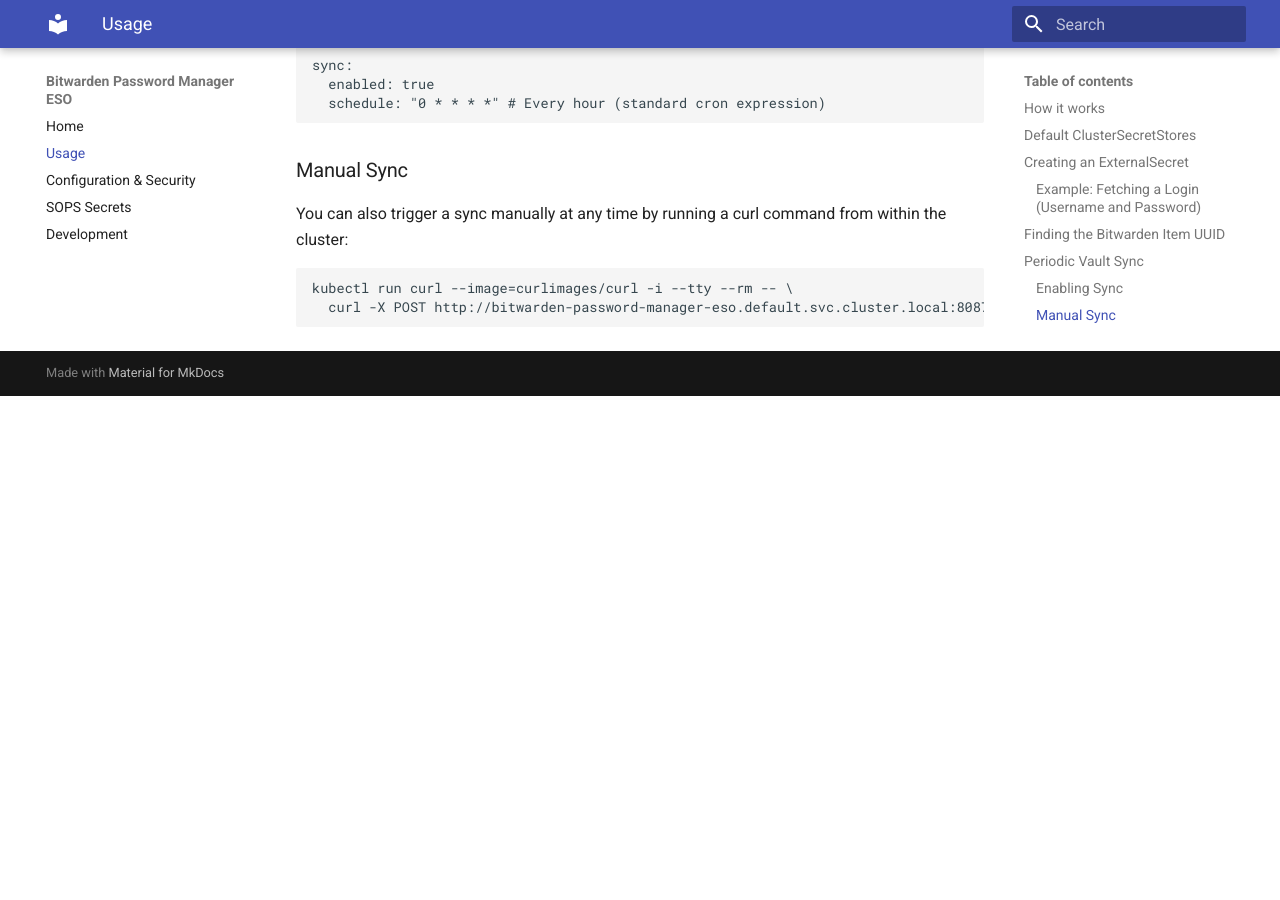
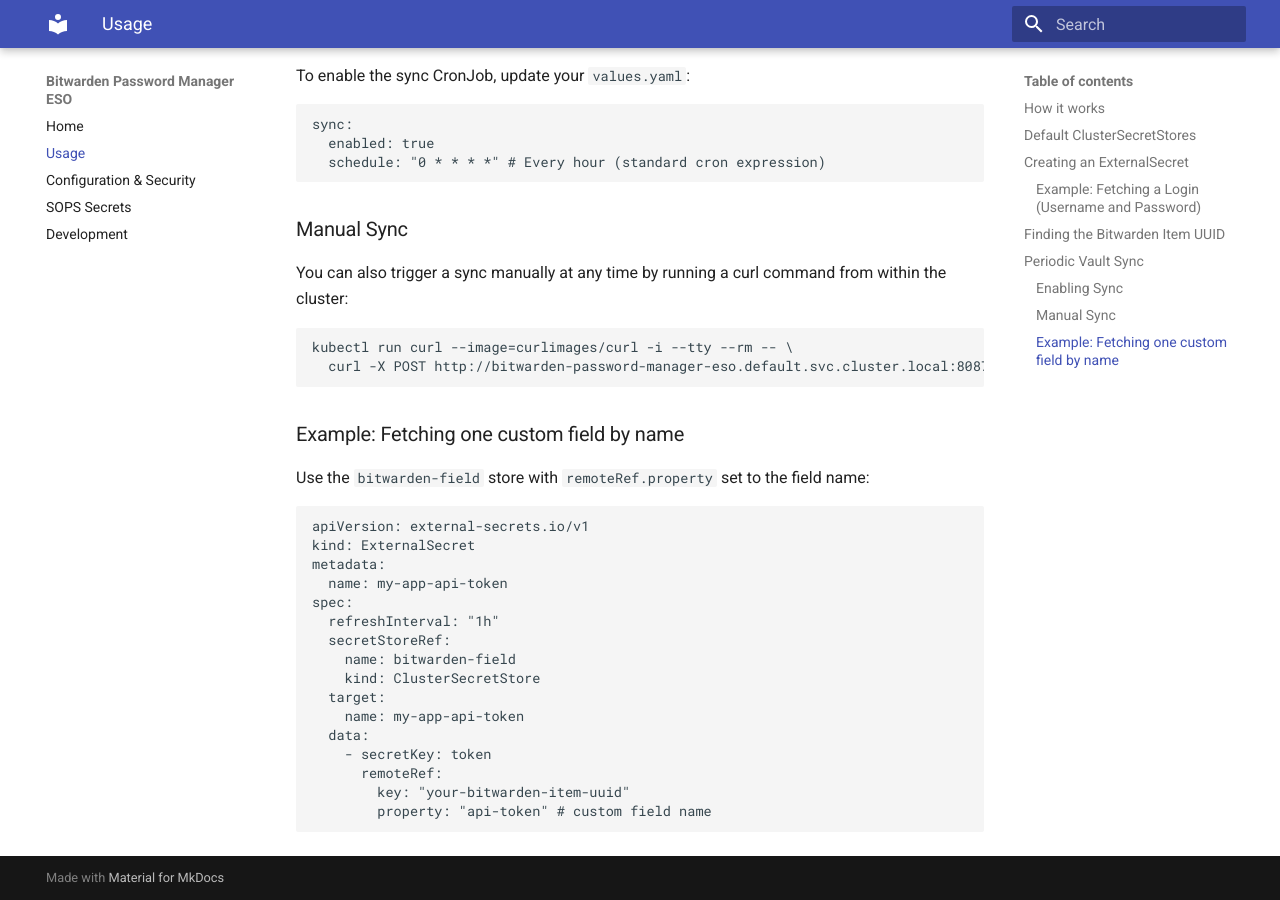
Before and after one commit to user-cube/bitwarden-password-manager-eso, an MkDocs documentation site: the page built from docs/usage.md, in a window 1280 px wide and 900 px high, scrolled down 2185 px. Built offline with MkDocs 1.6.1 and Material for MkDocs 9.7.7, drawn with Linux system fonts in a browser that asks for light colours; before the commit the page ends 2581 px from its top, so only the background shows below that; some of the changed text lies outside the part shown.

Commit message:
feat: disable bw serve origin protection by default and add bitwarden-field store (#17)
Co-authored-by: devopsbuddyapp[bot] <devopsbuddyapp[bot]@users.noreply.github.com>

````diff
--- a/docs/usage.md
+++ b/docs/usage.md
@@ -12,7 +12,8 @@ By default, the chart creates the following `ClusterSecretStore` resources:
 
 - `bitwarden-login`: For fetching usernames.
 - `bitwarden-password`: For fetching passwords.
-- `bitwarden-fields`: For fetching custom fields.
+- `bitwarden-fields`: For fetching custom fields (ESO keeps only the first element of an array result, so this returns just the first field).
+- `bitwarden-field`: For fetching one custom field by name (see below).
 - `bitwarden-notes`: For fetching notes.
 - `bitwarden-attachments`: For fetching attachments.
 - `bitwarden-ssh-private-key`: For fetching the private key of an SSH Key item.
@@ -93,3 +94,26 @@ You can also trigger a sync manually at any time by running a curl command from
 kubectl run curl --image=curlimages/curl -i --tty --rm -- \
   curl -X POST http://bitwarden-password-manager-eso.default.svc.cluster.local:8087/sync
 ```
+
+### Example: Fetching one custom field by name
+
+Use the `bitwarden-field` store with `remoteRef.property` set to the field name:
+
+```yaml
+apiVersion: external-secrets.io/v1
+kind: ExternalSecret
+metadata:
+  name: my-app-api-token
+spec:
+  refreshInterval: "1h"
+  secretStoreRef:
+    name: bitwarden-field
+    kind: ClusterSecretStore
+  target:
+    name: my-app-api-token
+  data:
+    - secretKey: token
+      remoteRef:
+        key: "your-bitwarden-item-uuid"
+        property: "api-token" # custom field name
+```
````
Also changed, not shown: charts/bitwarden-password-manager-eso/README.md (+14 -11 lines), docs/configuration.md (+15 -0 lines), 4 other files.
